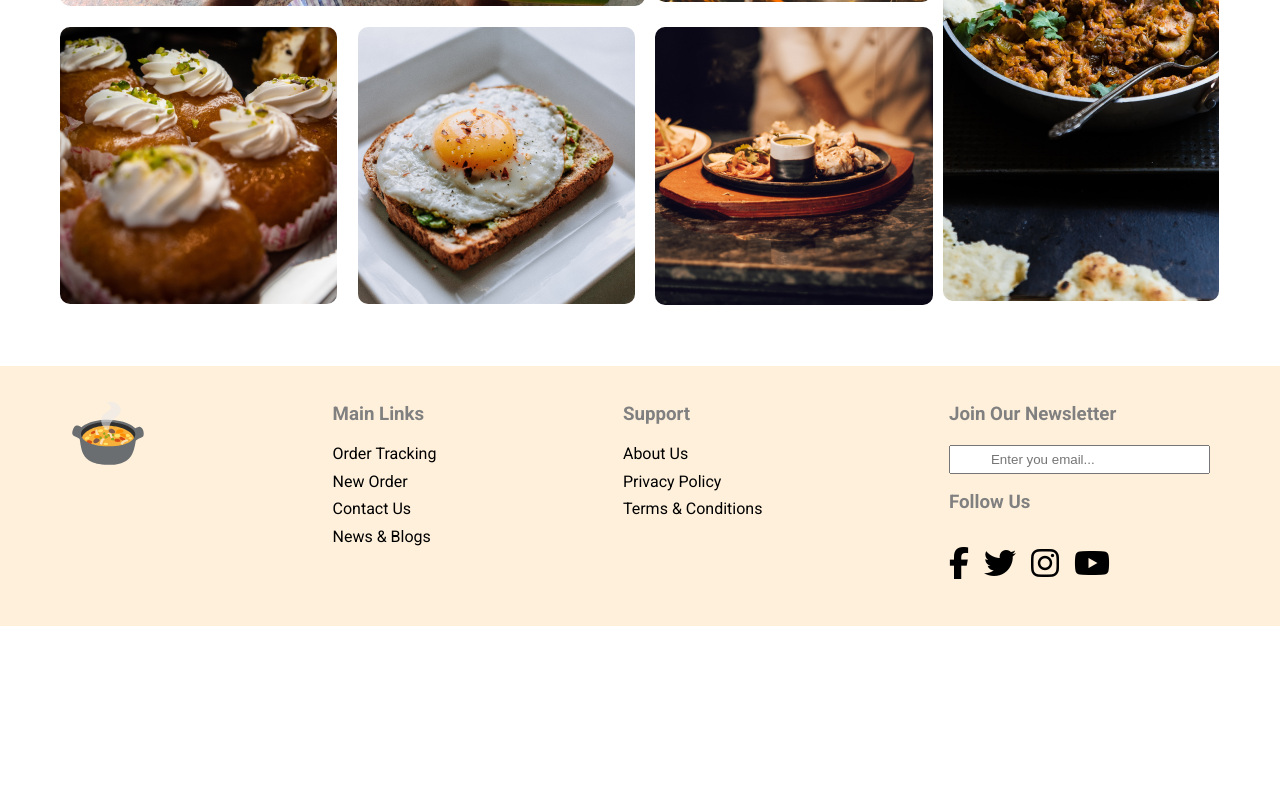
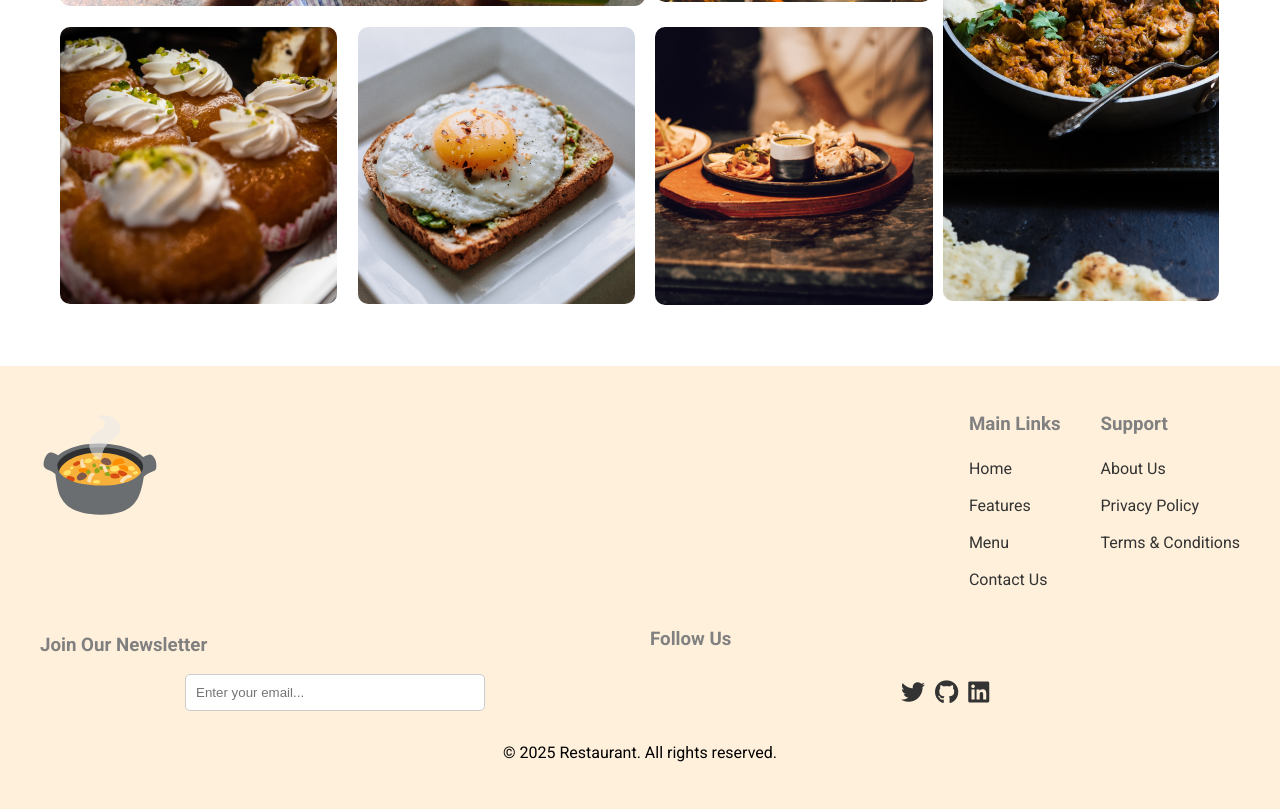
Before and after one commit to Suraj-kumar00/Restaurant_Website, a plain HTML site: page index.html in a window 1280 px wide. Shown: the part 1806-2615 px from the top of the page. Before the commit the page ends 2432 px from the top, so only its background shows below. Drawn offline with Linux system fonts and the light colour scheme.

Commit message:
fix: update the website

```diff
--- a/index.html
+++ b/index.html
@@ -15,15 +15,37 @@
     <nav>
       <div class="navigation container">
         <div class="logo_container">
-          <img src="./images/noto_pot-of-food.svg" alt="" />
+          <img src="./images/noto_pot-of-food.svg" alt="Logo" />
+        </div>
+        <!-- Navigation Links -->
+        <div class="nav_links">
+          <ul>
+            <li><a href="#hero">Home</a></li>
+            <li><a href="#features">Features</a></li>
+            <li><a href="#menu">Menu</a></li>
+            <li><a href="#contact">Contact</a></li>
+          </ul>
+        </div>
+        <!-- Social Icons in Navbar -->
+        <div class="social_icons_nav">
+          <a href="https://twitter.com" target="_blank">
+            <i class="fa-brands fa-twitter"></i>
+          </a>
+          <a href="https://github.com" target="_blank">
+            <i class="fa-brands fa-github"></i>
+          </a>
+          <a href="https://linkedin.com" target="_blank">
+            <i class="fa-brands fa-linkedin"></i>
+          </a>
         </div>
         <div class="bar_icon">
-          <img src="./images/codicon_three-bars.svg" alt="" />
+          <img src="./images/codicon_three-bars.svg" alt="Menu" />
         </div>
       </div>
     </nav>
+
     <!-- Hero Section -->
-    <div class="container">
+    <div class="container" id="hero">
       <div class="hero">
         <div class="hero_image">
           <img src="./images/Hero Image.png" alt="Hero Image" />
@@ -39,7 +61,9 @@
         </div>
       </div>
     </div>
-    <section class="features">
+
+    <!-- Features Section -->
+    <section class="features" id="features">
       <div class="feature">
         <img
           src="./images/icons8-summer-sales-48 1.png"
@@ -71,8 +95,11 @@
         </div>
       </div>
     </section>
+
     <div class="devider"></div>
-    <div class="menu">
+
+    <!-- Menu Section -->
+    <div class="menu" id="menu">
       <div class="tag">Our Menu</div>
       <h2>Explore Our Menu</h2>
       <div class="grid">
@@ -98,8 +125,11 @@
           />
         </div>
         <div class="item4">
-          <img class="gird-image" src="./images/unsplash_JCbsOIhr5BY.png""
-          alt="" />
+          <img
+            class="gird-image"
+            src="./images/unsplash_JCbsOIhr5BY.png"
+            alt=""
+          />
         </div>
         <div class="item5">
           <img
@@ -124,47 +154,61 @@
         </div>
       </div>
     </div>
-    <footer>
+
+    <!-- Footer Section -->
+    <footer id="contact">
       <div class="footer_container container">
+        <!-- Footer Top: Logo and Links -->
+        <div class="footer_top">
           <div class="footer_logo">
-          <img src="./images/noto_pot-of-food.svg" alt="" />
+            <img src="./images/noto_pot-of-food.svg" alt="Footer Logo" />
           </div>
+          <div class="footer_links">
             <div class="link_lists">
               <h3>Main Links</h3>
               <ul>
-            <li>Order Tracking</li>
-            <li>New Order</li>
-            <li>Contact Us</li>
-            <li>News & Blogs</li>
+                <li><a href="#hero">Home</a></li>
+                <li><a href="#features">Features</a></li>
+                <li><a href="#menu">Menu</a></li>
+                <li><a href="#contact">Contact Us</a></li>
               </ul>
             </div>
             <div class="link_lists">
               <h3>Support</h3>
               <ul>
-            <li>About Us</li>
-            <li>Privacy Policy</li>
-            <li>Terms & Conditions</li>
+                <li><a href="#">About Us</a></li>
+                <li><a href="#">Privacy Policy</a></li>
+                <li><a href="#">Terms &amp; Conditions</a></li>
               </ul>
-        </div>
-        <div class="newslatter">
-          <h3>Join Our Newsletter</h3>
-          <input type="email" placeholder="Enter you email..." />
-          <h3>Follow Us</h3>
-          <div class="social_icons">
-            <div class="bar_icons">
-              <i class="fa fa-facebook"></i>
-            </div>
-            <div class="bar_icons">
-              <i class="fa-brands fa-twitter"></i>
-            </div>
-            <div class="bar_icons">
-              <i class="fa-brands fa-instagram"></i>
-            </div>
-            <div class="bar_icons">
-              <i class="fa-brands fa-youtube"></i>
             </div>
           </div>
         </div>
+        <!-- Footer Bottom: Newsletter & Social -->
+        <div class="footer_bottom">
+          <div class="newslatter">
+            <h3>Join Our Newsletter</h3>
+            <input type="email" placeholder="Enter your email..." />
+          </div>
+          <div class="social_footer">
+            <h3>Follow Us</h3>
+            <div class="social_icons">
+              <a href="#"><i class="fa-brands fa-twitter"></i></a>
+              <a href="#"><i class="fa-brands fa-github"></i></a>
+              <a href="#"><i class="fa-brands fa-linkedin"></i></a>
+            </div>
+          </div>
+        </div>
+        <p class="copyright">&copy; 2025 Restaurant. All rights reserved.</p>
+      </div>
     </footer>
+
+    <!-- JavaScript for Navbar Toggle -->
+    <script>
+      const barIcon = document.querySelector(".bar_icon");
+      const navLinks = document.querySelector(".nav_links");
+      barIcon.addEventListener("click", function () {
+        navLinks.classList.toggle("active");
+      });
+    </script>
   </body>
 </html>
--- a/style.css
+++ b/style.css
@@ -15,15 +15,13 @@ body {
 button {
   padding: 10px 15px;
   border: none;
-  transition: 0.2 ease-in-out;
+  transition: 0.2s ease-in-out;
 }
 button:hover {
   opacity: 0.8;
-  transition: 0.2 ease-in-out;
 }
 
-/*Navigatin */
-
+/* Navigation */
 nav {
   box-shadow: 5px 5px 5px rgba(1, 1, 1, 0.2);
   position: sticky;
@@ -38,14 +36,58 @@ nav {
   justify-content: space-between;
   align-items: center;
 }
-
 .container {
   max-width: 1200px;
   margin: 0 auto;
 }
-
 .bar_icon {
   font-size: 32px;
+  cursor: pointer;
+}
+
+/* Navigation Links and Social Icons */
+.nav_links ul {
+  list-style: none;
+  display: flex;
+  gap: 20px;
+}
+.nav_links ul li a {
+  text-decoration: none;
+  color: #333;
+  font-weight: 500;
+  transition: color 0.3s ease;
+}
+.nav_links ul li a:hover {
+  color: #149f39;
+}
+.social_icons_nav a {
+  text-decoration: none;
+  color: #333;
+  font-size: 20px;
+  margin: 0 10px;
+  transition: color 0.3s ease;
+}
+.social_icons_nav a:hover {
+  color: #149f39;
+}
+
+/* Responsive Navbar Toggle */
+@media (max-width: 768px) {
+  .nav_links {
+    display: none;
+    flex-direction: column;
+    gap: 10px;
+    background: #fff;
+    position: absolute;
+    top: 60px;
+    left: 0;
+    right: 0;
+    padding: 10px;
+    box-shadow: 0 5px 10px rgba(0, 0, 0, 0.1);
+  }
+  .nav_links.active {
+    display: flex;
+  }
 }
 
 /* Hero Section */
@@ -55,14 +97,12 @@ nav {
   justify-content: center;
   align-items: center;
 }
-
 .hero_image {
   margin-top: 30px;
 }
 .hero_content {
   display: flex;
   flex-direction: column;
-  /* gap: 20px; */
 }
 .tag {
   background: #149f39;
@@ -71,7 +111,6 @@ nav {
   color: white;
   align-self: flex-start;
 }
-
 .hero_content h1 {
   font-size: 72px;
   line-height: 1.2;
@@ -82,6 +121,8 @@ nav {
   background: #ffc066;
   align-self: flex-start;
 }
+
+/* Features Section */
 .features {
   display: flex;
   justify-content: center;
@@ -97,10 +138,8 @@ nav {
 }
 .feature:hover {
   cursor: pointer;
-  transition: 0.2s ease-in-out;
   box-shadow: 5px 5px 5px rgba(1, 1, 1, 0.2);
 }
-
 .feature_content p {
   font-size: 14px;
 }
@@ -109,6 +148,7 @@ nav {
   margin: 20px 0;
 }
 
+/* Menu Section */
 .menu {
   display: flex;
   flex-direction: column;
@@ -141,9 +181,7 @@ nav {
 }
 .gird-image:hover {
   transform: scale(1.05);
-  transition: 0.2s ease-in-out;
 }
-
 .item1 {
   grid-area: I1;
 }
@@ -166,52 +204,117 @@ nav {
   grid-area: I7;
 }
 
-/* footer section */
-/* button {
-  background-color: #149f39;
-  border: none;
-  color: white;
-  border-radius: 1px;
-  margin: 0;
-  padding: 0;
-  width: 60px;
-  height: 20px;
-} */
+/* Footer Section */
 footer {
   background: #fff0db;
+  padding: 40px 20px;
+  text-align: center;
 }
-.link_lists h3 {
+.footer_container {
+  display: flex;
+  flex-direction: column;
+  gap: 20px;
+  align-items: center;
+}
+.footer_top {
+  display: flex;
+  justify-content: space-between;
+  width: 100%;
+  flex-wrap: wrap;
+  gap: 20px;
+}
+.footer_logo img {
+  width: 120px;
+}
+.footer_links {
+  display: flex;
+  gap: 40px;
+  flex-wrap: wrap;
+  justify-content: center;
+}
+.footer_links .link_lists {
+  text-align: left;
+}
+.footer_links .link_lists h3 {
   margin-bottom: 10px;
   color: gray;
+}
+.footer_links .link_lists ul {
+  list-style: none;
+}
+.footer_links .link_lists ul li {
+  margin-bottom: 5px;
+}
+.footer_links .link_lists ul li a {
+  text-decoration: none;
+  color: #333;
+  transition: color 0.3s ease;
+}
+.footer_links .link_lists ul li a:hover {
+  color: #149f39;
+}
+.footer_bottom {
+  display: flex;
+  justify-content: space-between;
+  width: 100%;
+  flex-wrap: wrap;
+  gap: 20px;
+  align-items: center;
+}
+.newslatter {
+  flex: 1;
+  min-width: 250px;
 }
 .newslatter h3 {
   margin-bottom: 10px;
   color: gray;
+  text-align: left;
+}
+.newslatter input {
+  padding: 10px;
+  width: 100%;
+  max-width: 300px;
+  border: 1px solid #ccc;
+  border-radius: 5px;
+}
+.social_footer {
+  flex: 1;
+  min-width: 250px;
+}
+.social_footer h3 {
+  margin-bottom: 10px;
+  color: gray;
+  text-align: left;
+}
+.social_footer .social_icons {
+  display: flex;
+  gap: 10px;
+  justify-content: center;
+}
+.social_footer .social_icons a {
+  text-decoration: none;
+  color: #333;
+  font-size: 24px;
+  transition: color 0.3s ease;
+}
+.social_footer .social_icons a:hover {
+  color: #149f39;
+}
+copyright {
+  font-size: 14px;
+  color: #777;
+  margin-top: 20px;
 }
 
-.footer_container {
-  display: flex;
-  padding: 30px;
-  justify-content: space-between;
+/* Responsive Adjustments for Footer */
+@media (max-width: 768px) {
+  .footer_top,
+  .footer_bottom {
+    flex-direction: column;
+    align-items: center;
+  }
+  .footer_links {
+    flex-direction: column;
+    gap: 20px;
+  }
 }
-
-.link_lists ul {
-  list-style: none;
-}
-.link_lists ul li {
-  font-size: 16px;
-  margin-bottom: 5px;
-  line-height: 1.4;
-}
-
-.social_icons {
-  display: flex;
-  gap: 15px;
-  font-size: 32px;
-  margin: 0;
-  padding: 0;
-}
-.newslatter input {
-  padding: 5px 40px;
-  margin-bottom: 10px;
-}
```
Lines whose indentation alone changed are shown as unchanged.
